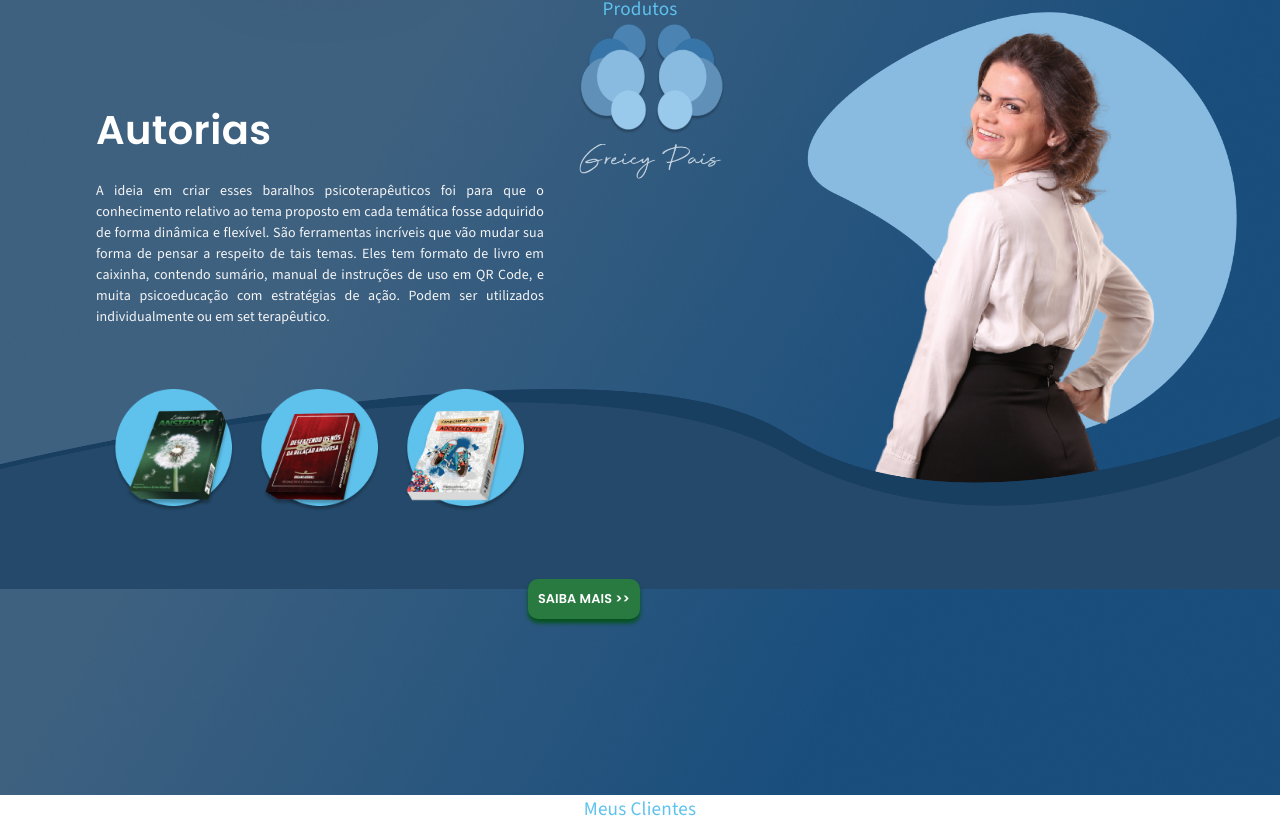
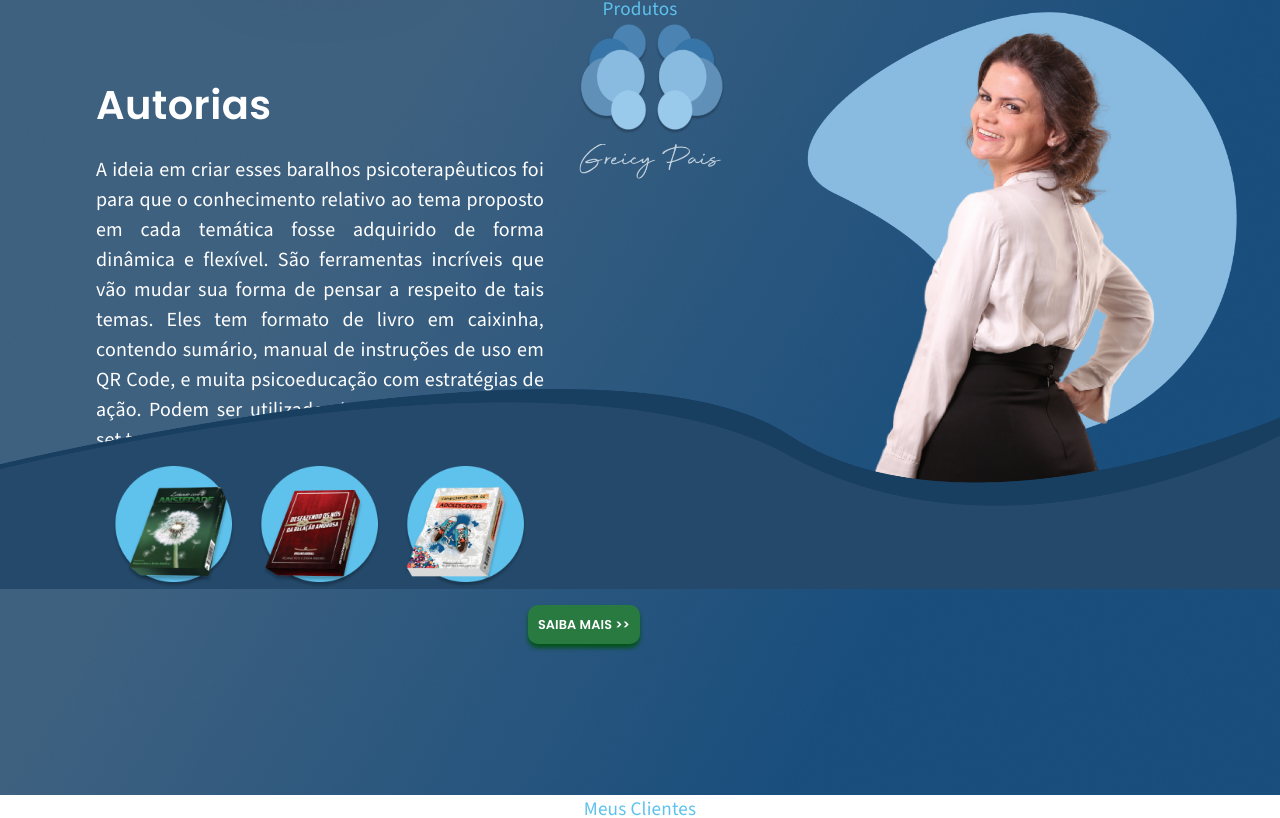
Before and after one commit to AlexandreNMota/greicy-lp, a React (Vite) app: page / in a window 1280 px wide. Shown: the part 3564-4382 px from the top of the page. Built offline with nearby package versions, Linux system fonts and the light colour scheme.

Commit message:
socorro 5

```diff
--- a/src/components/produtos/desktop/index.tsx
+++ b/src/components/produtos/desktop/index.tsx
@@ -1,4 +1,4 @@
-import { Box } from "@mui/material";
+import { Box, Typography } from "@mui/material";
 import {
   BigText,
   GridContainer,
@@ -33,7 +33,21 @@ export const ProdutosDesktop = () => {
                 justifyContent: "flex-start",
               }}
             />
-            <CustomText text={produtosDescription} classe="product-desc" />
+            <Typography
+              className="product-desc-refactor"
+              sx={{
+                textAlign: "justify",
+                fontSize: {
+                  sm: ".75rem !important",
+                  md: "1rem !important",
+                  lg: "1.25rem !important",
+                  xl: "1.5rem !important",
+                },
+              }}
+            >
+              {produtosDescription}
+            </Typography>
+            {/* <CustomText text={produtosDescription} classe="product-desc" /> */}
           </Box>
           <ImageContainer src={livros} classe="livros-produtos" />
           <Box
--- a/src/components/produtos/mobile/index.tsx
+++ b/src/components/produtos/mobile/index.tsx
@@ -4,17 +4,26 @@ import { produtosDescription } from "../../../constantes/description";
 import { CustomText } from "../../about";
 import livros from "../../../assets/livros.png";
 import bgWaveProdutos from "../../../assets/bg-produtos-wave.png";
+import { Typography } from "@mui/material";
 export const ProdutosMobile = () => {
   return (
     <>
       <Title title="Produtos" sx={{ width: "100%", textAlign: "initial" }} />
       <BigText text="Autorias" branco={true} />
       <ImageContainer src={greicyMobileProdutos} classe="greicy-model-mobile" />
-      <CustomText
-        text={produtosDescription}
-        classe="product-desc"
-        sx={{ maxWidth: "80% !important", margin: "auto" }}
-      />
+      <Typography
+        className="product-desc-refactor"
+        sx={{
+          maxWidth: "80% !important",
+          margin: "auto",
+          textAlign: "justify",
+          fontSize: {
+            xs: "1.2rem !important",
+          },
+        }}
+      >
+        {produtosDescription}
+      </Typography>
       <ImageContainer src={livros} classe="livros-produtos" />
       <ImageContainer src={bgWaveProdutos} classe="bg-wave-produtos" />
     </>
--- a/src/index.css
+++ b/src/index.css
@@ -86,3 +86,11 @@ body {
   font-weight: 300 !important;
   font-style: normal !important;
 }
+
+.product-desc-refactor {
+  font-family: "Source Sans 3", sans-serif !important;
+  font-optical-sizing: auto !important;
+  font-weight: 300 !important;
+  font-style: normal !important;
+  color: #fff;
+}
--- a/src/pages/contato/index.tsx
+++ b/src/pages/contato/index.tsx
@@ -24,9 +24,10 @@ export const Contato = () => {
             display: "flex",
             justifyContent: "center",
             alignItems: "center",
+            marginBottom: "20px",
           }}
         >
-          <Typography
+          {/* <Typography
             className="poppins"
             sx={{
               textAlign: "initial",
@@ -36,7 +37,7 @@ export const Contato = () => {
             }}
           >
             Contato
-          </Typography>
+          </Typography> */}
         </Box>
         <GridContainer spacing={2} hasPaddingBottom={true}>
           <GridItem
```
